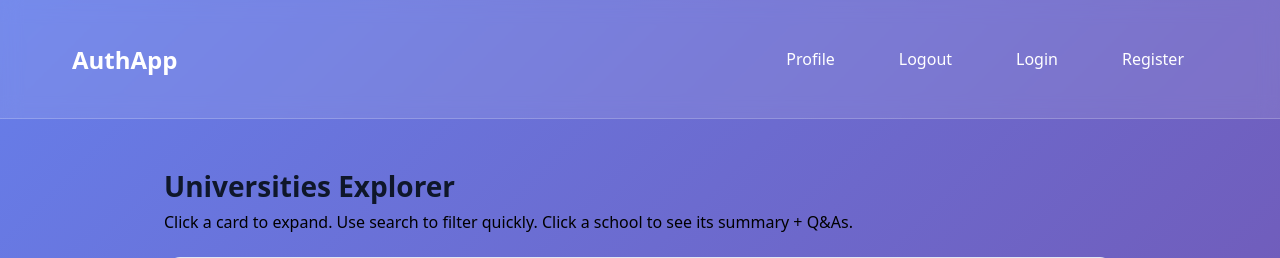
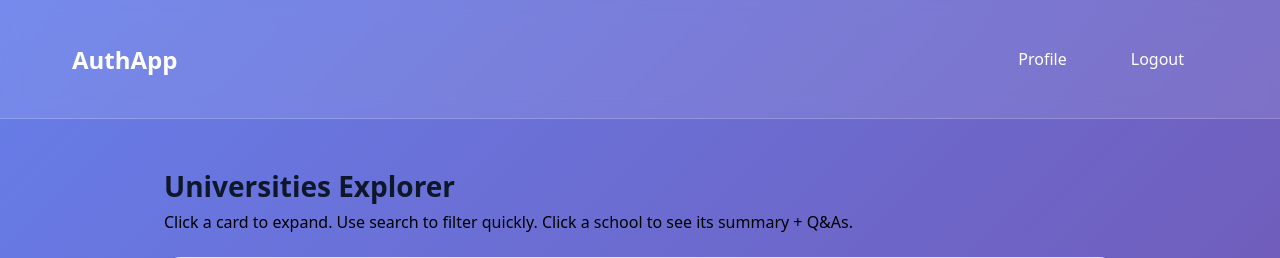
Before and after one commit to azazaz123010/rag, a Flask app: page /index in a window 1280 px wide. Shown: the top 258 px of the page. Run offline with Flask 3, Linux system fonts and the light colour scheme.

Commit message:
Update index.html

```diff
--- a/templates/index.html
+++ b/templates/index.html
@@ -13,8 +13,6 @@
       <ul class="nav-links">
         <li><a href="/profile">Profile</a></li>
         <li><a href="/logout">Logout</a></li>
-        <li><a href="/login">Login</a></li>
-        <li><a href="/register">Register</a></li>
       </ul>
     </div>
   </nav>
```
